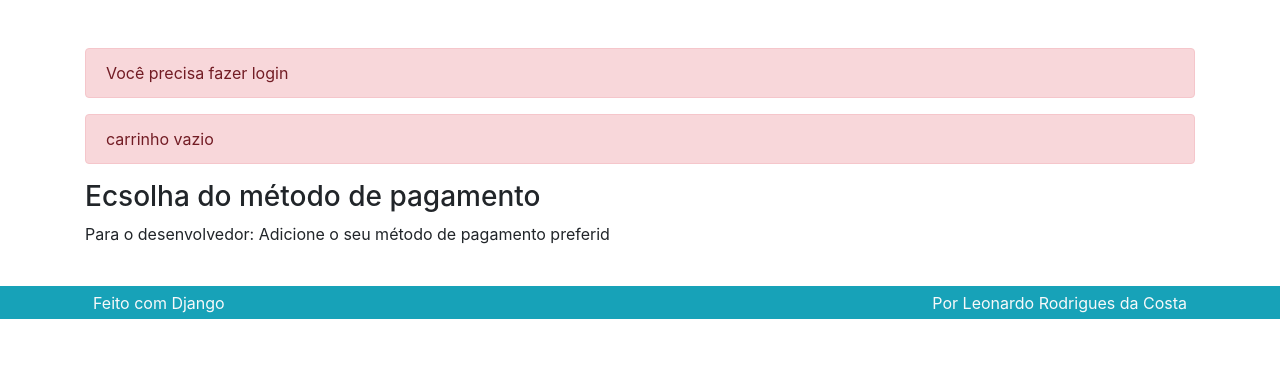
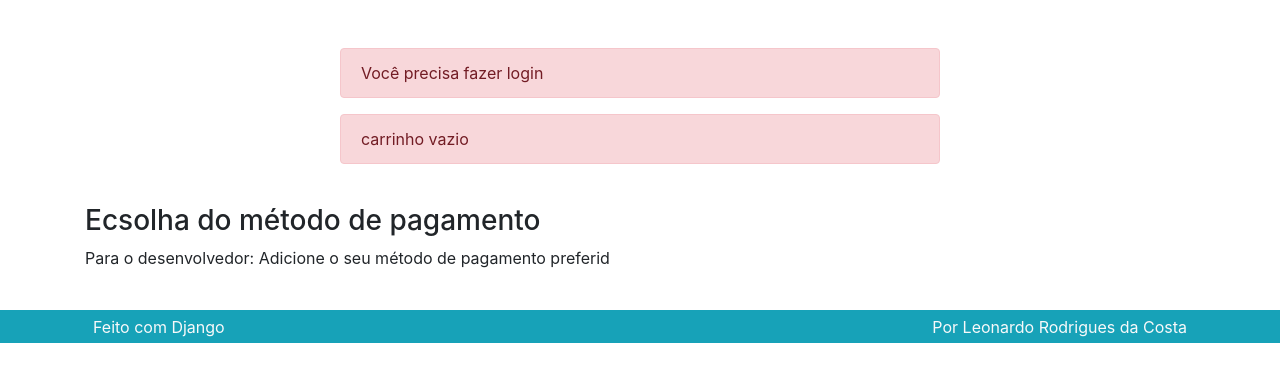
Before and after one commit to leonhardc/ecomerce-django, a Django app: page /pedido/ in a window 1280 px wide. Shown: the part 56-438 px from the top of the page. Run offline with Django 4.2, Linux system fonts and the light colour scheme; some libraries are stand-ins or nearby versions.

Commit message:
Centralizado div das mensagens

```diff
--- a/templates/base.html
+++ b/templates/base.html
@@ -9,7 +9,11 @@
 <body>
     {% include 'parciais/_nav.html' %}
     <main class="container mt-4 mb-4">
-        {% include 'parciais/_messages.html' %}
+        <div class="d-flex justify-content-center mb-4">
+            <div style="min-width:600px">
+                {% include 'parciais/_messages.html' %}
+            </div>
+        </div>
         {% block content %}{% endblock %}
     </main>
     {% include 'parciais/_footer.html' %}
```
